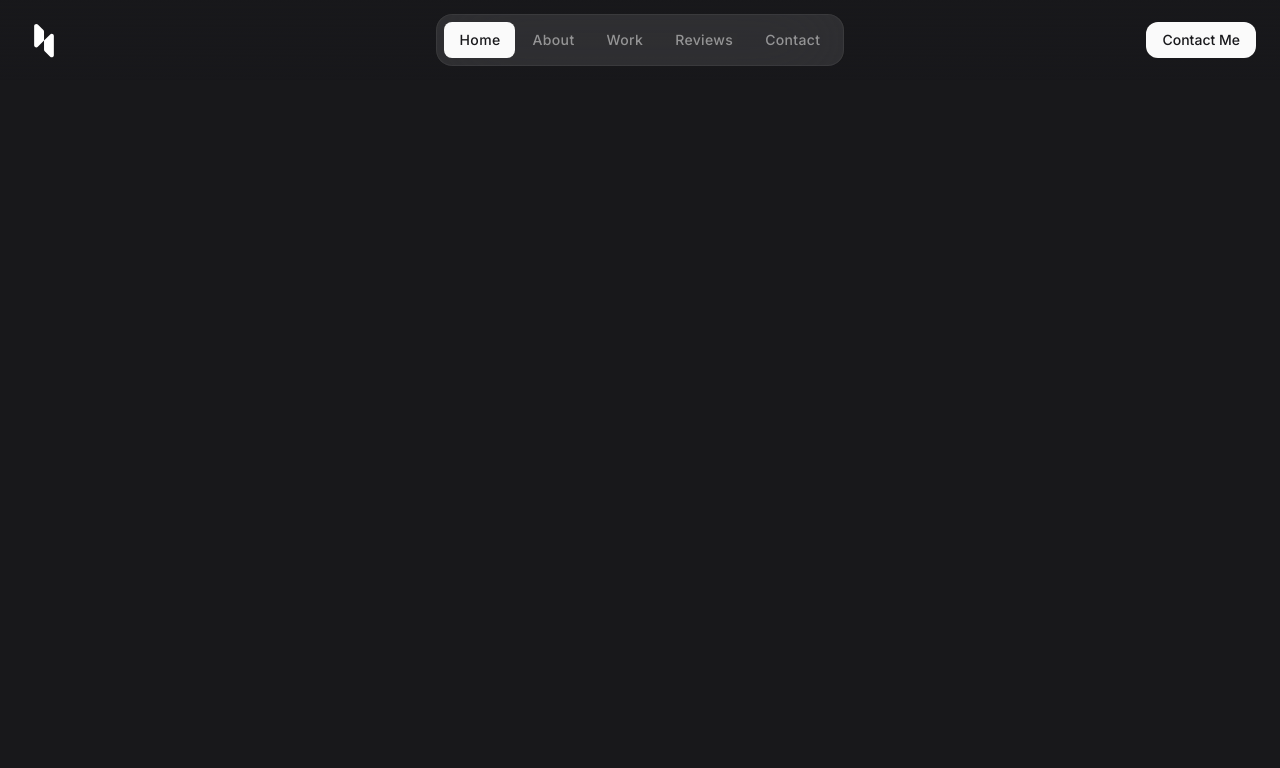
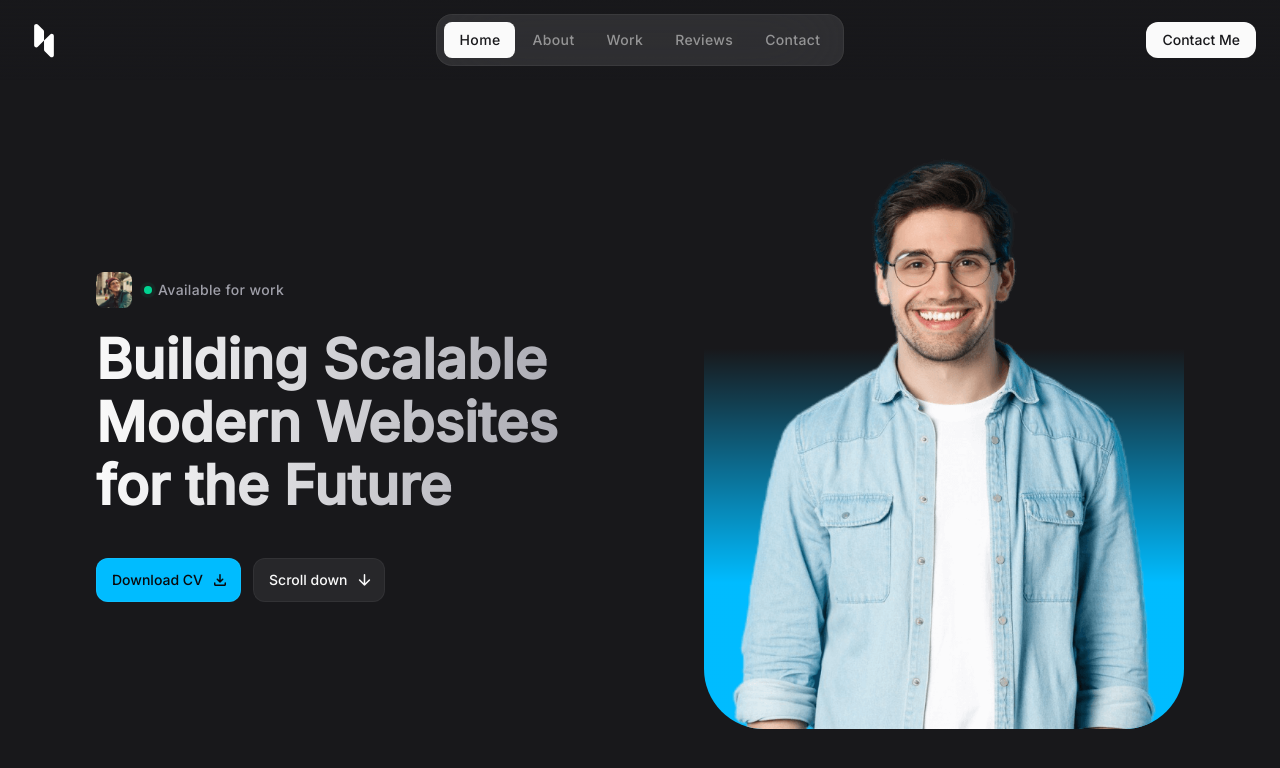
Before and after one commit to sanek57/landing-MAV-portfolio, a React (Vite) app: page / in a window 1280 px wide. Shown: the top 768 px of the page. Built offline with nearby package versions, Linux system fonts and the light colour scheme.

Commit message:
fix: добавлена секция Hero

```diff
--- a/src/App.tsx
+++ b/src/App.tsx
@@ -1,10 +1,14 @@
 // components
 import { Header } from './components/Header'
+import { Hero } from './components/Hero'
 
 function App() {
   return (
     <>
       <Header />
+      <main>
+        <Hero />
+      </main>
     </>
   )
 }
--- /dev/null
+++ b/src/components/Buttons/ButtonOutline.tsx
@@ -0,0 +1,41 @@
+import type { FC } from 'react'
+import type { ButtonProps } from '.'
+
+
+export const ButtonOutline: FC<ButtonProps> = ({
+  href,
+  target,
+  label,
+  icon,
+  className,
+}) => {
+  if (href) {
+    return (
+      <a
+        href={href}
+        target={target}
+        className={`btn btn-outline ${className}`}
+      >
+        {label}
+
+        {icon ? (
+          <span className='material-symbols-rounded aria-hidden:true'>
+            {icon}
+          </span>
+        ) : undefined}
+      </a>
+    )
+  } else {
+    return (
+      <button className={`btn btn-outline ${className}`}>
+        {label}
+
+        {icon ? (
+          <span className='material-symbols-rounded aria-hidden:true'>
+            {icon}
+          </span>
+        ) : undefined}
+      </button>
+    )
+  }
+}
--- /dev/null
+++ b/src/components/Buttons/ButtonPrimary.tsx
@@ -0,0 +1,40 @@
+import type { FC } from 'react'
+import type { ButtonProps } from '.'
+
+export const ButtonPrimary: FC<ButtonProps> = ({
+  href,
+  target,
+  label,
+  icon,
+  className,
+}) => {
+  if (href) {
+    return (
+      <a
+        href={href}
+        target={target}
+        className={`btn btn-primary ${className}`}
+      >
+        {label}
+
+        {icon ? (
+          <span className='material-symbols-rounded aria-hidden:true'>
+            {icon}
+          </span>
+        ) : undefined}
+      </a>
+    )
+  } else {
+    return (
+      <button className={`btn btn-primary ${className}`}>
+        {label}
+
+        {icon ? (
+          <span className='material-symbols-rounded aria-hidden:true'>
+            {icon}
+          </span>
+        ) : undefined}
+      </button>
+    )
+  }
+}
--- /dev/null
+++ b/src/components/Hero.tsx
@@ -0,0 +1,67 @@
+import React from 'react'
+
+// components
+import Avatar from '../assets/avatar-1.jpg'
+import Banner from '../assets/hero-banner.png'
+import { ButtonPrimary } from './Buttons/ButtonPrimary'
+import { ButtonOutline } from './Buttons/ButtonOutline'
+
+export const Hero = () => {
+  return (
+    <section
+      id='home'
+      className='pt-28 lg:pt-36'
+    >
+      <div className='container items-center lg:grid lg:grid-cols-2 lg:gap-10'>
+        <div>
+          <div className='flex items-center gap-3'>
+            <figure className='img-box w-9 h-9 rounded-lg'>
+              <img
+                src={Avatar}
+                width={40}
+                height={40}
+                alt='MAV portait'
+                className='img-cover'
+              />
+            </figure>
+
+            <div className='flex items-center gap-1.5 text-zinc-400 text-sm tracking-wide'>
+              <span className='relative w-2 h-2 rounded-full bg-emerald-400'>
+                <span className='absolute inset-0 rounded-full bg-emerald-400 animate-ping'></span>
+              </span>
+              Available for work
+            </div>
+          </div>
+
+          <h2 className='headline-1 max-w-[15ch] sm:max-w-[20ch] lg:max-w-[15ch] mt-5 mb-8 lg:mb-10'>
+            Building Scalable Modern Websites for the Future
+          </h2>
+
+          <div className='flex items-center gap-3'>
+            <ButtonPrimary
+              label='Download CV'
+              icon='download'
+            />
+            <ButtonOutline
+              href='#about'
+              label='Scroll down'
+              icon='arrow_downward'
+            />
+          </div>
+        </div>
+
+        <div className='hidden lg:block'>
+          <figure className='w-full max-w-[480px] ml-auto bg-gradient-to-t from-sky-400 via-25% via-sky-400 to-65% rounded-[60px] overflow-hidden'>
+            <img
+              src={Banner}
+              width={656}
+              height={800}
+              alt='MAV banner'
+              className='w-full'
+            />
+          </figure>
+        </div>
+      </div>
+    </section>
+  )
+}
--- a/src/index.css
+++ b/src/index.css
@@ -19,12 +19,39 @@
 }
 
 /* ------------------------ *\
+* TYPOGRAPHY
+/* ------------------------ */
+
+.headline-1 {
+  @apply max-w-max;
+  background: -webkit-linear-gradient(0deg, #fafafa, #a1a1aa);
+  -webkit-background-clip: text;
+  -webkit-text-fill-color: transparent;
+}
+
+.headline-1 {
+  @apply text-5xl leading-tight font-semibold lg:text-[55px] lg:leading-[1.15];
+}
+
+/* ------------------------ *\
 * UTILITIES
 /* ------------------------ */
 
 .material-symbols-rounded {
   @apply w-[1em] h-[1em] overflow-hidden;
   font-variation-settings: 'FILL' 0, 'wght' 400, 'GRAD' 0, 'opsz' 24;
+}
+
+.container {
+  @apply px-4 mx-auto lg:px-8 xl:max-w-6xl;
+}
+
+.img-box {
+  @apply bg-zinc-700 overflow-hidden;
+}
+
+.img-cover {
+  @apply w-full h-full object-cover;
 }
 
 /* ------------------------ *\
@@ -67,3 +94,19 @@
 .btn-secondary {
   @apply bg-zinc-50 text-zinc-900 active:bg-zinc-50/80;
 }
+
+.btn .material-symbols-rounded {
+  @apply text-[18px];
+}
+
+.btn:has(.material-symbols-rounded) {
+  @apply pr-3;
+}
+
+.btn-primary {
+  @apply h-11 bg-sky-400 text-zinc-950 hover:bg-sky-300 active:bg-sky-400;
+}
+
+.btn-outline {
+  @apply h-11 bg-zinc-800 hover:bg-zinc-700 active:bg-zinc-800;
+}
```
Also changed, not shown: src/components/Buttons/index.ts (added, +7 -0 lines).
